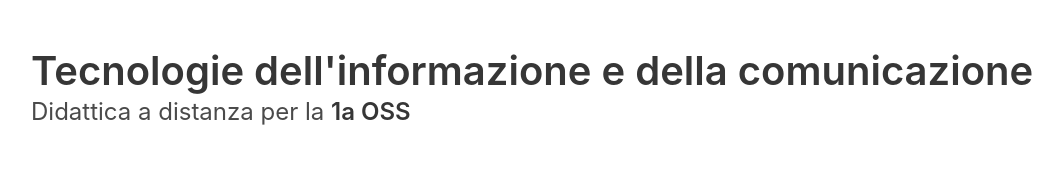
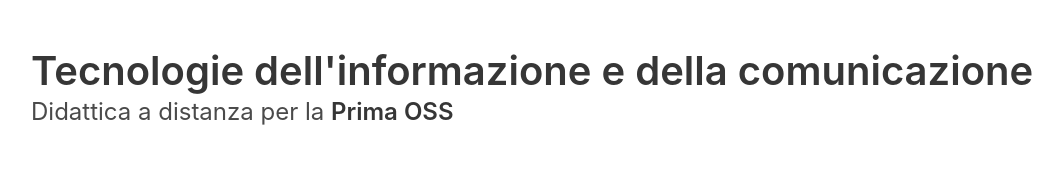
Before and after one commit to ticprimaoss/ticprimaoss.github.io, a plain HTML site: page index.html in a window 1280 px wide. Shown: the top 187 px of the page, without its empty margins (33-1096 px from the left). Drawn offline with nearby package versions, Linux system fonts and the light colour scheme.

Commit message:
credential

```diff
--- a/index.html
+++ b/index.html
@@ -12,7 +12,7 @@
       <article class="container">
 
         <h1 class="title is-2">Tecnologie dell'informazione e della comunicazione</h1>
-        <h2 class="subtitle is-4"> Didattica a distanza per la <strong>1a OSS</strong></h2>
+        <h2 class="subtitle is-4"> Didattica a distanza per la <strong>Prima OSS</strong></h2>
       </article>
     </header>
 
```
